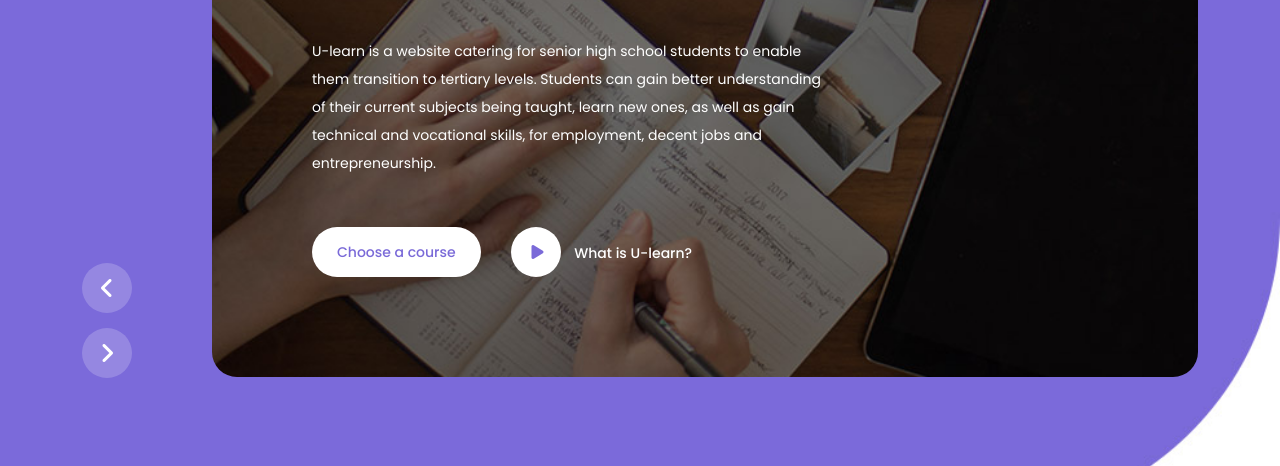
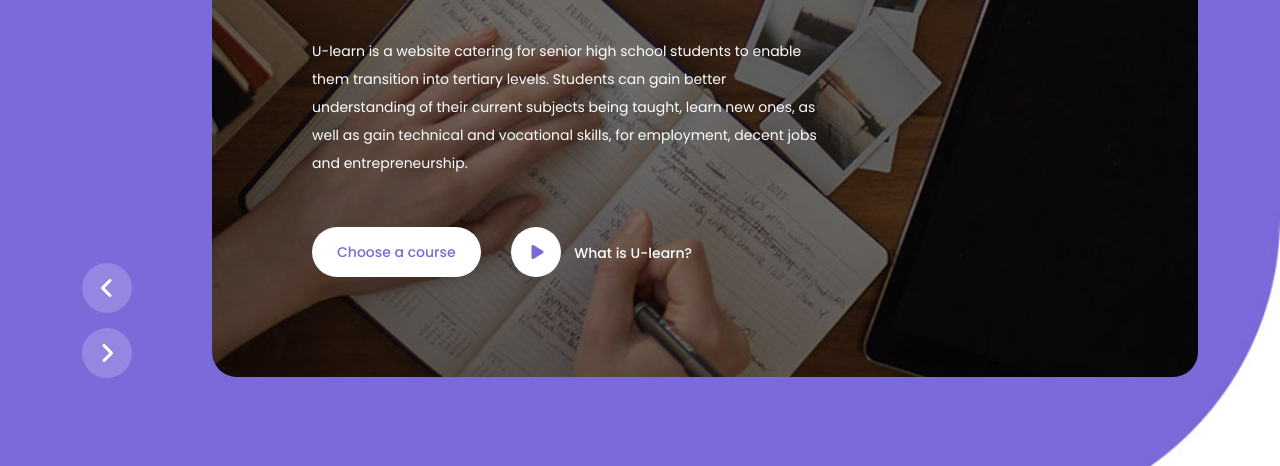
Before and after one commit to Layomi1/tech4dev-cohort2.5--final-project, a plain HTML site: page cohort-2.5/index.html in a window 1280 px wide. Shown: the part 634-1100 px from the top of the page. Drawn offline with nearby package versions, Linux system fonts and the light colour scheme.

Commit message:
updated sylvia's image/minor edits

```diff
--- a/cohort-2.5/index.html
+++ b/cohort-2.5/index.html
@@ -113,7 +113,7 @@ https://templatemo.com/tm-586-scholar
                   </h2>
                   <p>
                     U-learn is a website catering for senior high school
-                    students to enable them transition to tertiary levels.
+                    students to enable them transition into tertiary levels.
                     Students can gain better understanding of their current
                     subjects being taught, learn new ones, as well as gain
                     technical and vocational skills, for employment, decent jobs
```
Also changed, not shown: cohort-2.5/assets/images/hvac.jpg (deleted).
